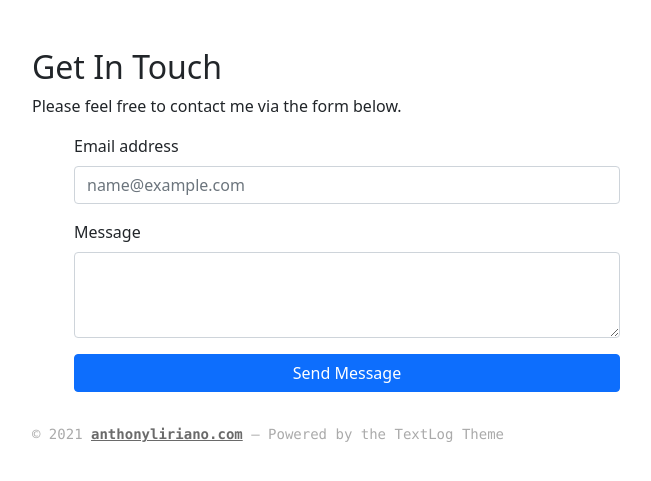
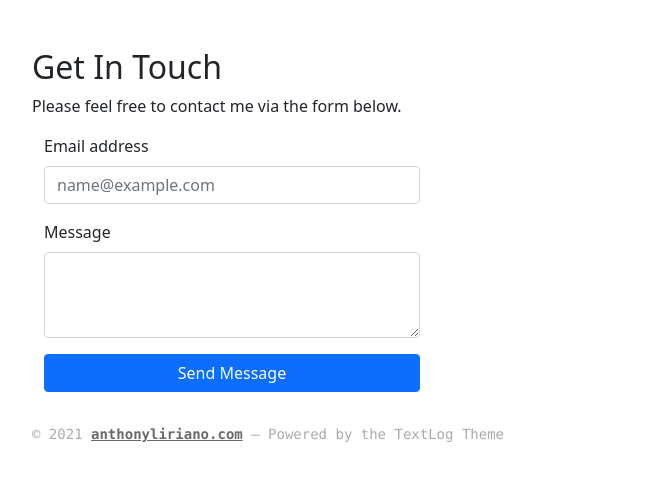
Before and after one commit to anthonyliriano/anthonyliriano.github.io, a Jekyll site: the page built from contact.md, in a window 1280 px wide. Shown: the top 481 px of the page, without its empty margins (8-659 px from the left). Built offline with Jekyll 4.4.1, drawn with Linux system fonts in a browser that asks for light colours.

Commit message:
contact changes

```diff
--- a/contact.md
+++ b/contact.md
@@ -7,9 +7,9 @@ title: Contact
 Please feel free to contact me via the form below.
 
 <div id="repos">
-    <div class="container">
+    <div class="container-fluid">
         <div class="row">
-            <div class="col-6">
+            <div class="col-lg-4 col-sm-12">
               <div class="mb-3">
                 <label for="email" class="form-label">Email address</label>
                 <input type="email" class="form-control" id="email" placeholder="name@example.com">
```
